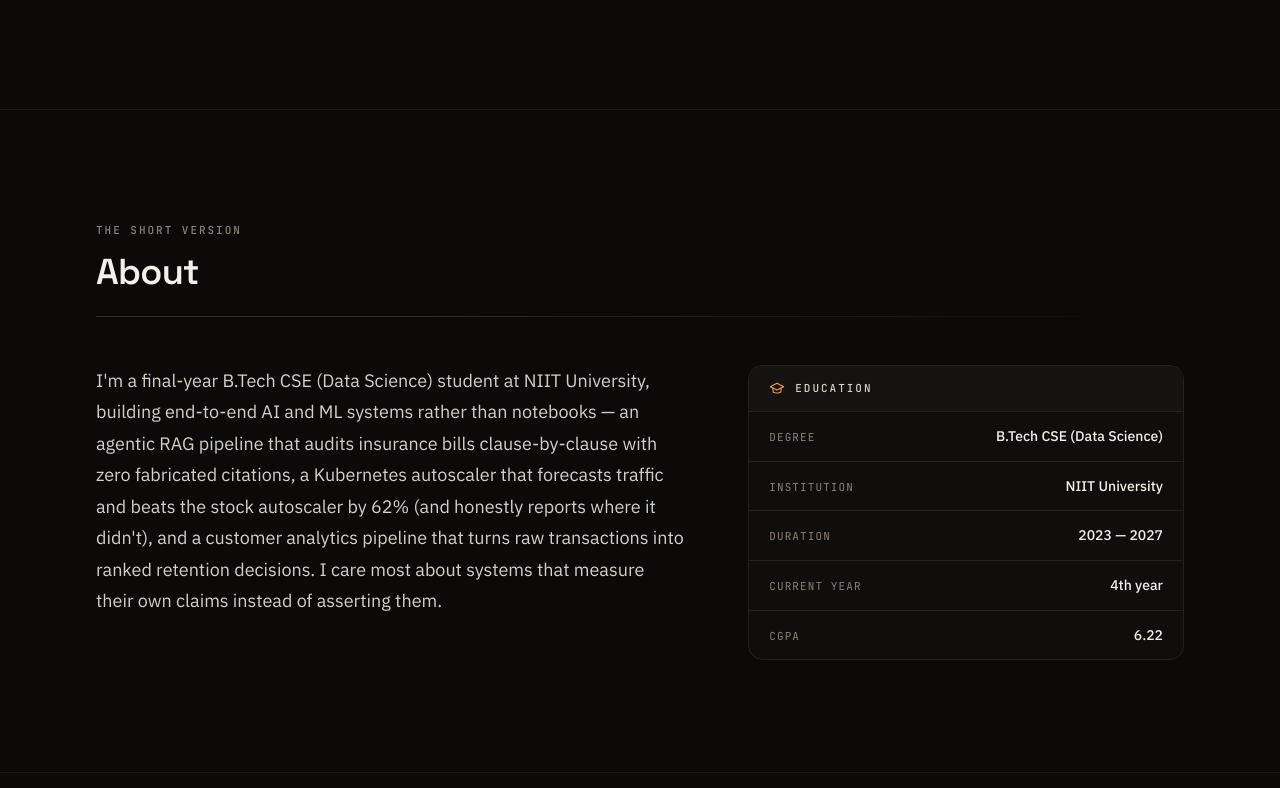
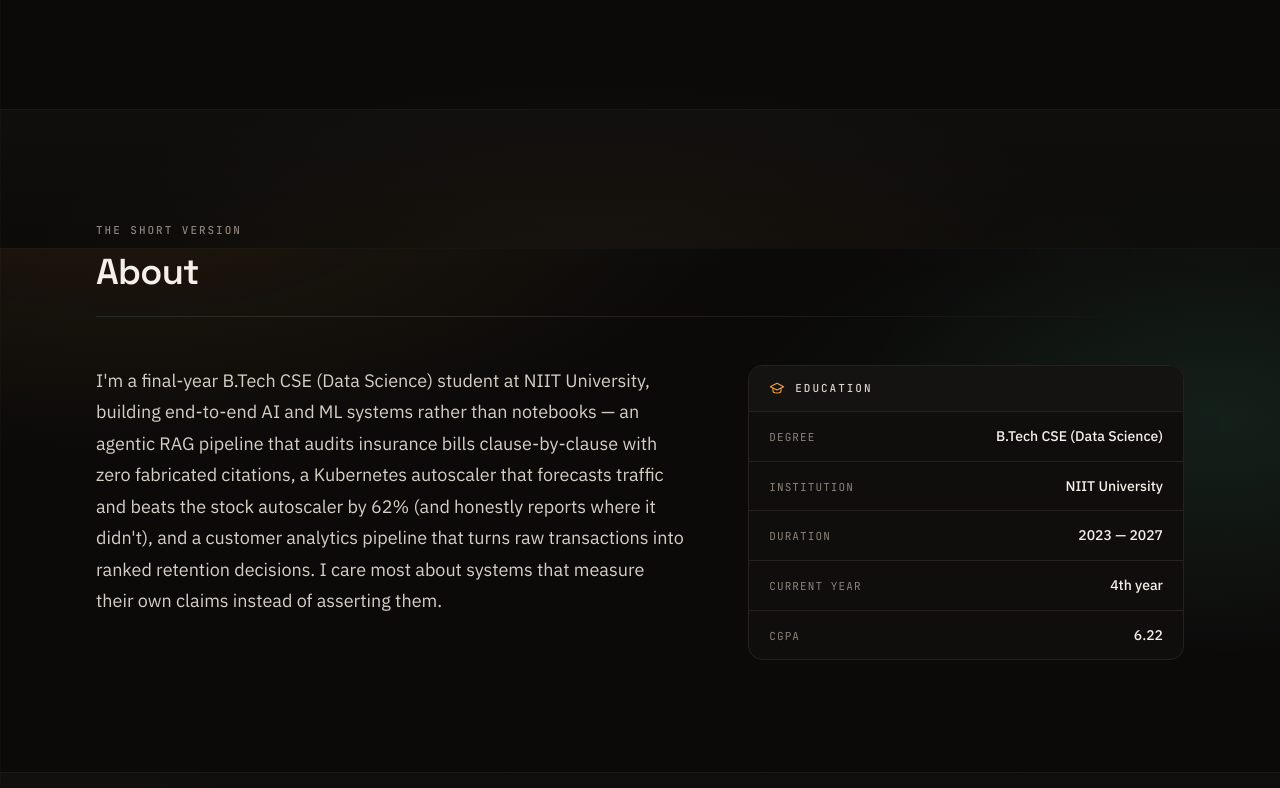
Before and after one commit to pavansai2608/portfolio, a website: page index.html in a window 1280 px wide. Shown: the part 552-1340 px from the top of the page. Drawn offline with Linux system fonts and the light colour scheme.

Commit message:
Carry the background treatment across the whole page
Only the hero and contact sections had any background; About, Work and
Stack fell back to flat black, so the page visibly lost its treatment as
you scrolled.

The body now carries the design itself: three ambient radial glows fixed
to the viewport, so every section sits in the same light, plus the 64px
grid scrolling with the page so it reads as material rather than a hero
flourish. The duplicate grid layers inside the hero and contact sections
are removed now that the page provides one.

Each section is then given its own plane on top of that: a soft top-edge
lift, a warm hairline along its top border, and an accent glow that
alternates left and right down the page for rhythm within a single
palette. Section containers are raised above the decorative layers so
nothing can overlap content.

Contrast re-measured against the brightest point of the ambient light:
lowest ratio 5.01:1, still above AA.

```diff
--- a/index.html
+++ b/index.html
@@ -73,11 +73,10 @@
 
     <!-- ============ HERO ============ -->
     <section id="top" class="relative overflow-hidden pt-32 pb-20 sm:pt-40 sm:pb-28">
-      <div class="pointer-events-none absolute inset-0 grid-texture [mask-image:radial-gradient(75%_65%_at_50%_25%,black,transparent)]" aria-hidden="true"></div>
       <div class="pointer-events-none absolute inset-0 amber-glow" aria-hidden="true"></div>
       <div class="pointer-events-none absolute inset-0 mint-glow" aria-hidden="true"></div>
 
-      <div class="relative mx-auto max-w-6xl px-5 sm:px-8">
+      <div class="relative z-[1] mx-auto max-w-6xl px-5 sm:px-8">
         <div class="max-w-4xl">
           <!-- Availability badge -->
           <div id="hero-badge" class="reveal mb-8 inline-flex items-center gap-2.5 rounded-full border border-mint-500/35 bg-mint-400/[0.07] py-1.5 pr-4 pl-3"></div>
@@ -94,8 +93,9 @@
     </section>
 
     <!-- ============ ABOUT ============ -->
-    <section id="about" class="relative scroll-mt-24 border-t border-ink-800 py-20 sm:py-28">
-      <div class="mx-auto max-w-6xl px-5 sm:px-8">
+    <section id="about" class="section-band relative scroll-mt-24 overflow-hidden border-t border-ink-800 py-20 sm:py-28">
+      <div class="glow-right" aria-hidden="true"></div>
+      <div class="relative z-[1] mx-auto max-w-6xl px-5 sm:px-8">
         <div class="reveal mb-12">
           <p id="about-kicker" class="label mb-3"></p>
           <h2 id="about-heading" class="text-3xl sm:text-4xl"></h2>
@@ -125,8 +125,9 @@
     </section>
 
     <!-- ============ WORK ============ -->
-    <section id="work" class="relative scroll-mt-24 border-t border-ink-800 py-20 sm:py-28">
-      <div class="mx-auto max-w-6xl px-5 sm:px-8">
+    <section id="work" class="section-band relative scroll-mt-24 overflow-hidden border-t border-ink-800 py-20 sm:py-28">
+      <div class="glow-left" aria-hidden="true"></div>
+      <div class="relative z-[1] mx-auto max-w-6xl px-5 sm:px-8">
         <div class="reveal mb-4">
           <p id="work-kicker" class="label mb-3"></p>
           <h2 id="work-heading" class="text-3xl sm:text-4xl"></h2>
@@ -139,8 +140,9 @@
     </section>
 
     <!-- ============ STACK ============ -->
-    <section id="stack" class="relative scroll-mt-24 border-t border-ink-800 py-20 sm:py-28">
-      <div class="mx-auto max-w-6xl px-5 sm:px-8">
+    <section id="stack" class="section-band relative scroll-mt-24 overflow-hidden border-t border-ink-800 py-20 sm:py-28">
+      <div class="glow-right" aria-hidden="true"></div>
+      <div class="relative z-[1] mx-auto max-w-6xl px-5 sm:px-8">
         <div class="reveal mb-12">
           <p id="stack-kicker" class="label mb-3"></p>
           <h2 id="stack-heading" class="text-3xl sm:text-4xl"></h2>
@@ -151,11 +153,10 @@
     </section>
 
     <!-- ============ CONTACT ============ -->
-    <section id="contact" class="relative scroll-mt-24 overflow-hidden border-t border-ink-800 py-20 sm:py-28">
+    <section id="contact" class="section-band relative scroll-mt-24 overflow-hidden border-t border-ink-800 py-20 sm:py-28">
       <div class="pointer-events-none absolute inset-0 amber-glow opacity-70" aria-hidden="true"></div>
-      <div class="pointer-events-none absolute inset-0 grid-texture [mask-image:radial-gradient(70%_70%_at_50%_50%,black,transparent)]" aria-hidden="true"></div>
 
-      <div class="relative mx-auto max-w-6xl px-5 sm:px-8">
+      <div class="relative z-[1] mx-auto max-w-6xl px-5 sm:px-8">
         <div class="grid gap-12 lg:grid-cols-[1.1fr_1fr] lg:gap-20">
           <div class="reveal">
             <p id="contact-kicker" class="label mb-3"></p>
@@ -173,7 +174,7 @@
   </main>
 
   <!-- ============ FOOTER ============ -->
-  <footer class="border-t border-ink-800 py-10">
+  <footer class="section-band relative border-t border-ink-800 py-10">
     <div class="mx-auto flex max-w-6xl flex-col items-start justify-between gap-4 px-5 sm:flex-row sm:items-center sm:px-8">
       <p id="footer-copy" class="font-mono text-xs text-bone-600"></p>
       <p id="footer-note" class="font-mono text-xs text-bone-600"></p>
--- a/src/input.css
+++ b/src/input.css
@@ -58,6 +58,18 @@
 
   body {
     background-color: var(--color-ink-950);
+    /* Ambient light stays fixed to the viewport so every section sits in the
+       same world; the grid scrolls with the page so it reads as material.
+       Both are carried the full length of the document, not just the hero. */
+    background-image:
+      radial-gradient(78% 52% at 10% -6%, rgba(242, 160, 61, 0.085), transparent 62%),
+      radial-gradient(58% 46% at 94% 22%, rgba(98, 211, 164, 0.05), transparent 64%),
+      radial-gradient(72% 44% at 46% 106%, rgba(242, 160, 61, 0.055), transparent 64%),
+      linear-gradient(to right, rgba(244, 239, 232, 0.021) 1px, transparent 1px),
+      linear-gradient(to bottom, rgba(244, 239, 232, 0.021) 1px, transparent 1px);
+    background-attachment: fixed, fixed, fixed, scroll, scroll;
+    background-repeat: no-repeat, no-repeat, no-repeat, repeat, repeat;
+    background-size: auto, auto, auto, 64px 64px, 64px 64px;
     color: var(--color-bone-50);
     font-family: var(--font-sans);
     font-size: 16px;
@@ -599,3 +611,53 @@ body.lb-open { overflow: hidden; }
   .thumb:hover img, .thumb:focus-visible img { transform: none; }
   .lb-dot:hover { transform: none; }
 }
+
+/* ============================================================
+   SECTION BACKGROUNDS
+   Each section is a distinct plane, lit by the same ambient
+   palette, so the page never falls back to flat black.
+   ============================================================ */
+@layer components {
+
+  /* Soft top-edge lift, applied as a background so it can never
+     stack above section content. */
+  .section-band {
+    background-image:
+      linear-gradient(180deg, rgba(244, 239, 232, 0.019) 0%, rgba(244, 239, 232, 0) 26%);
+  }
+
+  /* A hairline of warm light along the section's top border. */
+  .section-band::before {
+    content: "";
+    position: absolute;
+    top: -1px;
+    left: 0;
+    right: 0;
+    height: 1px;
+    z-index: 0;
+    background: linear-gradient(
+      to right,
+      transparent 0%,
+      rgba(242, 160, 61, 0.28) 18%,
+      rgba(242, 160, 61, 0.12) 48%,
+      transparent 82%
+    );
+    pointer-events: none;
+  }
+
+  /* Per-section accent glows, alternating side to side so the page
+     has rhythm while staying in one palette. */
+  .glow-left,
+  .glow-right {
+    position: absolute;
+    inset: 0;
+    z-index: 0;
+    pointer-events: none;
+  }
+  .glow-left {
+    background: radial-gradient(46% 58% at 4% 34%, rgba(242, 160, 61, 0.07), transparent 66%);
+  }
+  .glow-right {
+    background: radial-gradient(44% 56% at 96% 46%, rgba(98, 211, 164, 0.06), transparent 66%);
+  }
+}
```
Also changed, not shown: styles.css.
